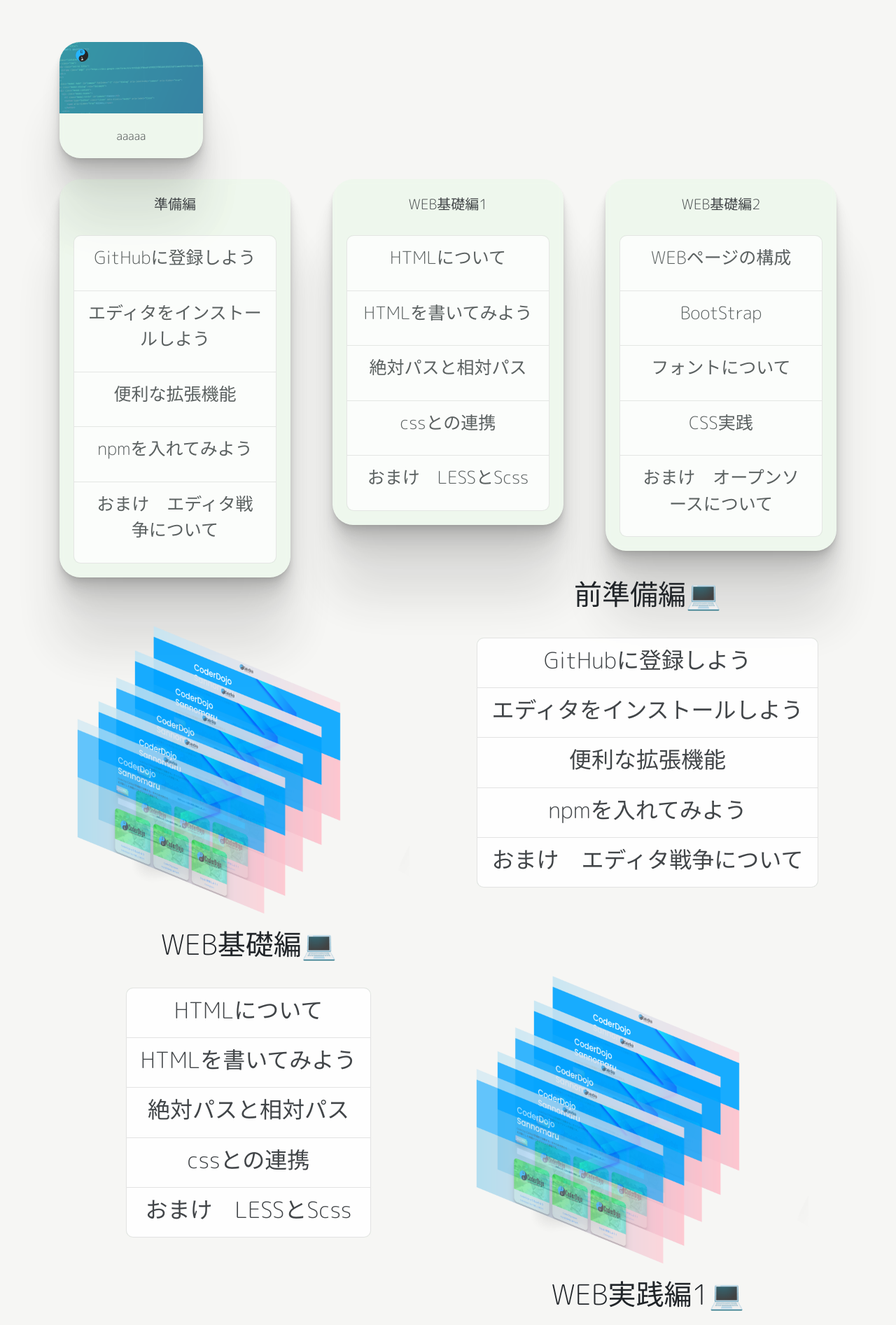
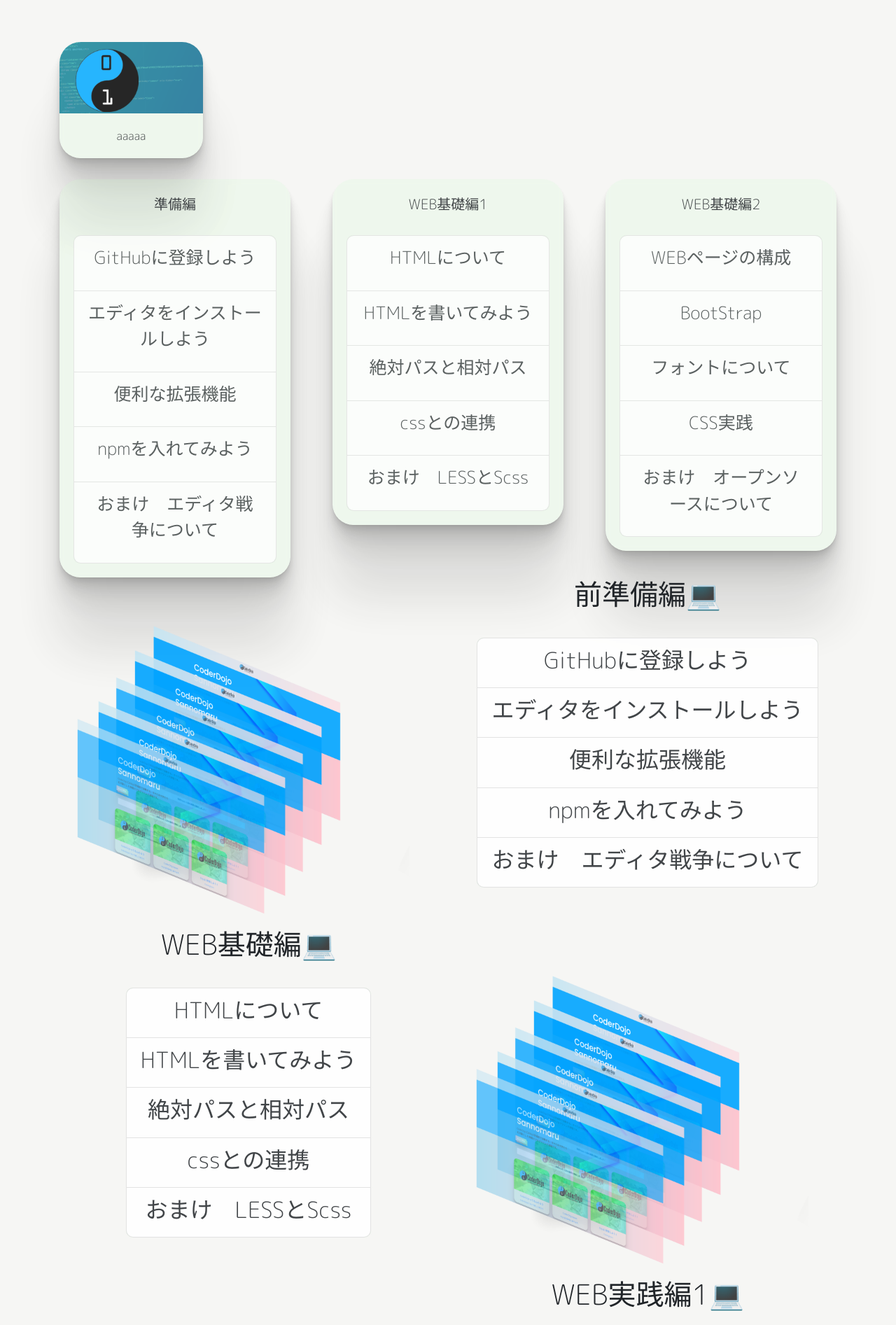
Before and after one commit to startguide/startguide.jp, a Jekyll site: the page built from index.html, in a window 1280 px wide. Shown: the part 560-2453 px from the top of the page at 70% size. Built offline with Jekyll 4.4.1, drawn with Linux system fonts in a browser that asks for light colours.

Commit message:
edit design

```diff
--- a/index.html
+++ b/index.html
@@ -39,7 +39,7 @@
       <div class="card">
         <div class="card-img-top">
           <img src="back.png" class="imgs" alt="" width="100%" >
-          <img src="favicon.png" class="main-icon"alt="" width="18rem">
+          <img src="favicon.png" class="main-icon"alt="" width="90rem">
         </div>
         <div class="card-body">
           <div class="card-text">
```
